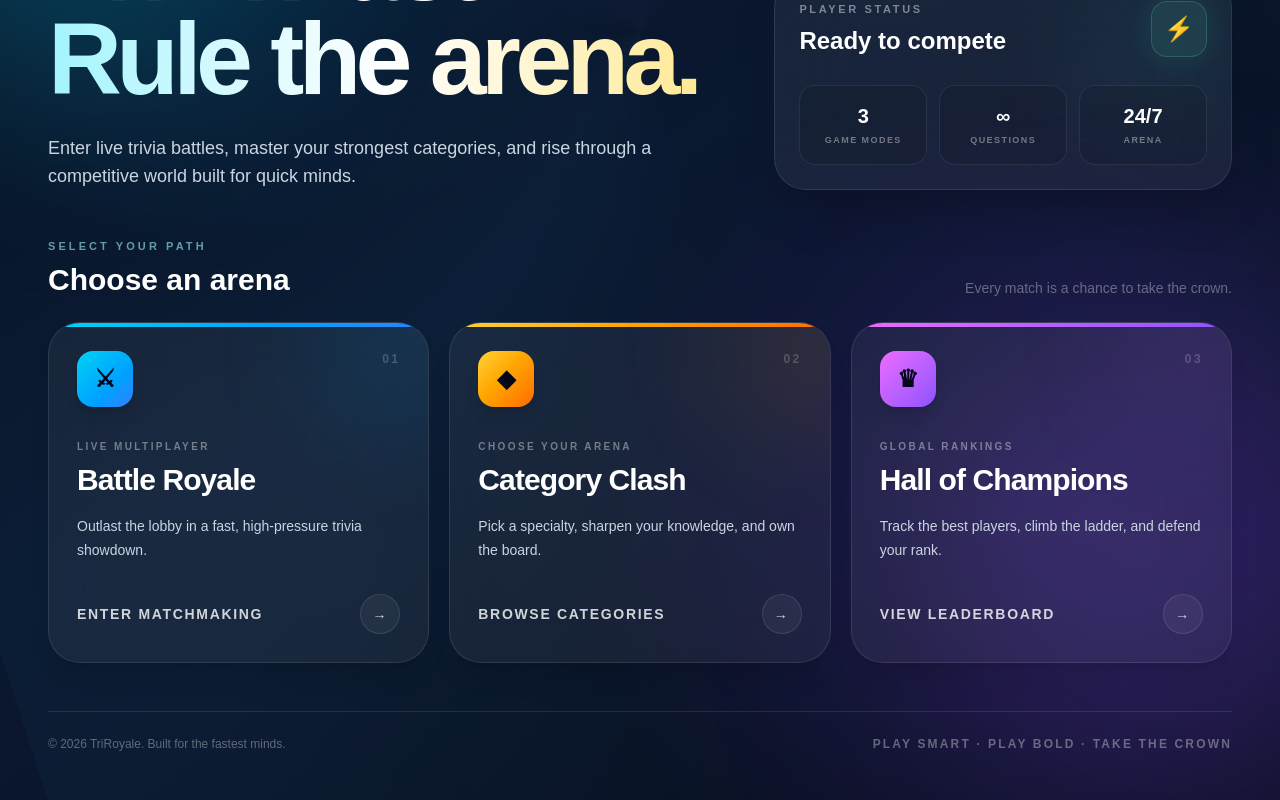
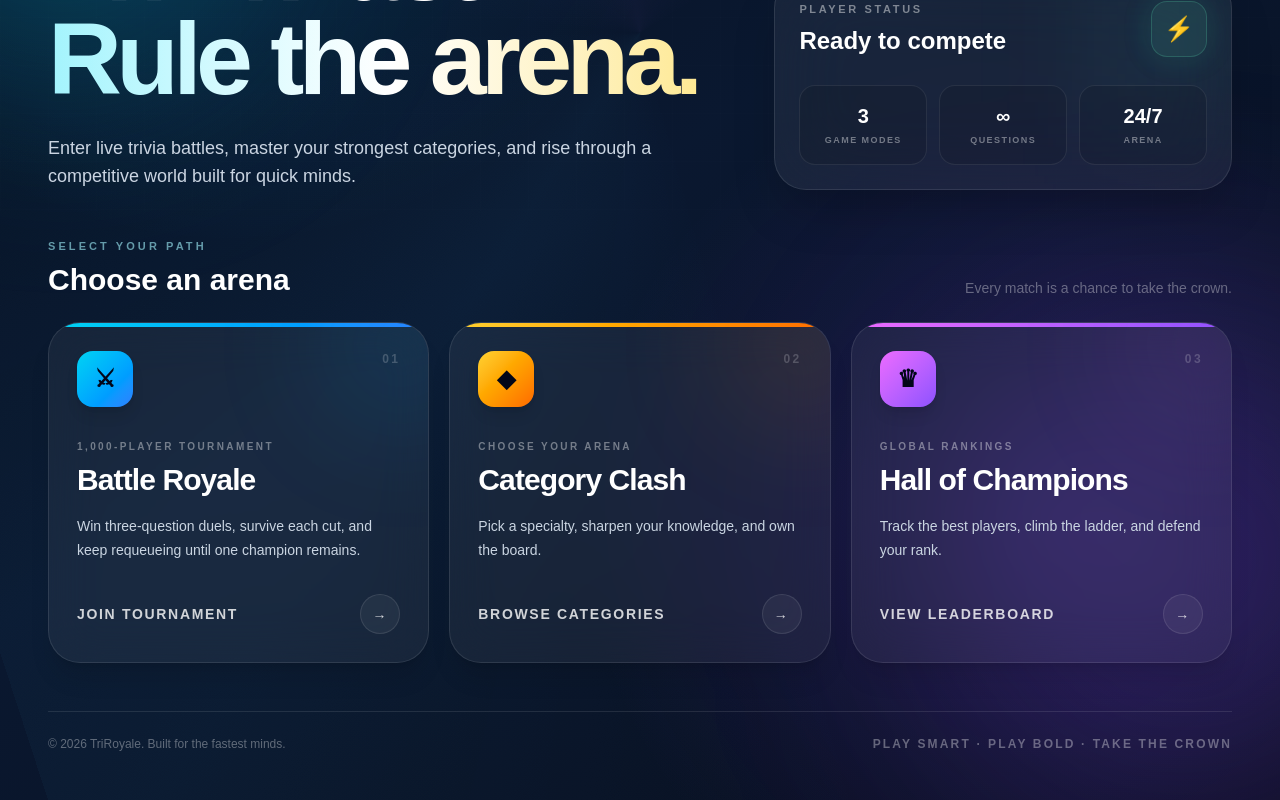
Before and after one commit to proballerm/TriRoyale, a Next.js app: page / in a window 1280 px wide. Shown: the part 367-1167 px from the top of the page. Built offline with nearby package versions, Linux system fonts and the light colour scheme; no server answers; sample sign-in values are in the browser's storage.

Commit message:
Route Battle Royale into 1000-player tournament

```diff
--- a/app/page.tsx
+++ b/app/page.tsx
@@ -6,14 +6,14 @@ import { useEffect } from "react";
 
 const modes = [
   {
-    href: "/lobby",
-    eyebrow: "Live multiplayer",
+    href: "/tournament",
+    eyebrow: "1,000-player tournament",
     title: "Battle Royale",
-    description: "Outlast the lobby in a fast, high-pressure trivia showdown.",
+    description: "Win three-question duels, survive each cut, and keep requeueing until one champion remains.",
     icon: "⚔",
     accent: "from-cyan-400 to-blue-500",
     glow: "group-hover:shadow-[0_0_45px_rgba(34,211,238,0.35)]",
-    cta: "Enter matchmaking",
+    cta: "Join tournament",
   },
   {
     href: "/categories",
```
